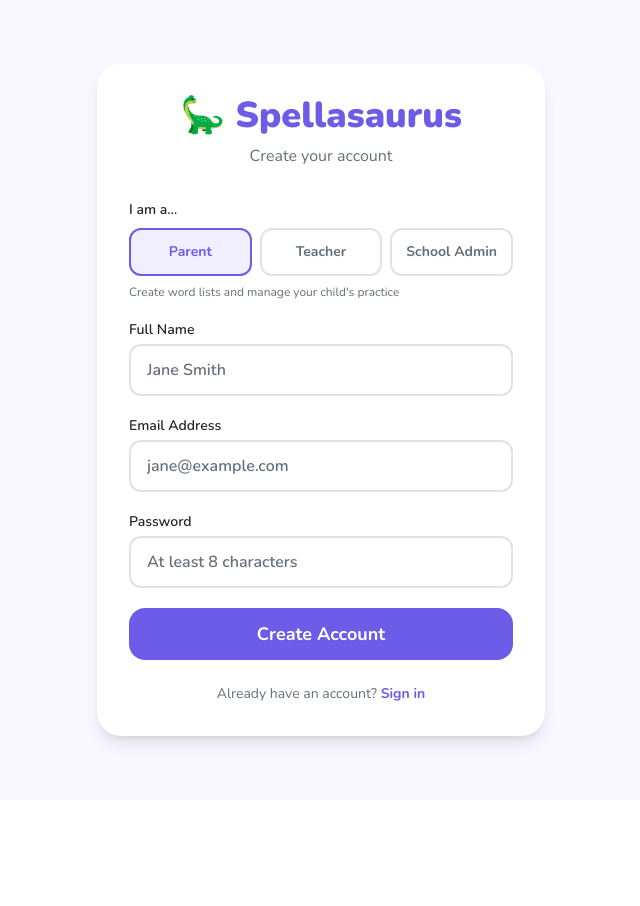
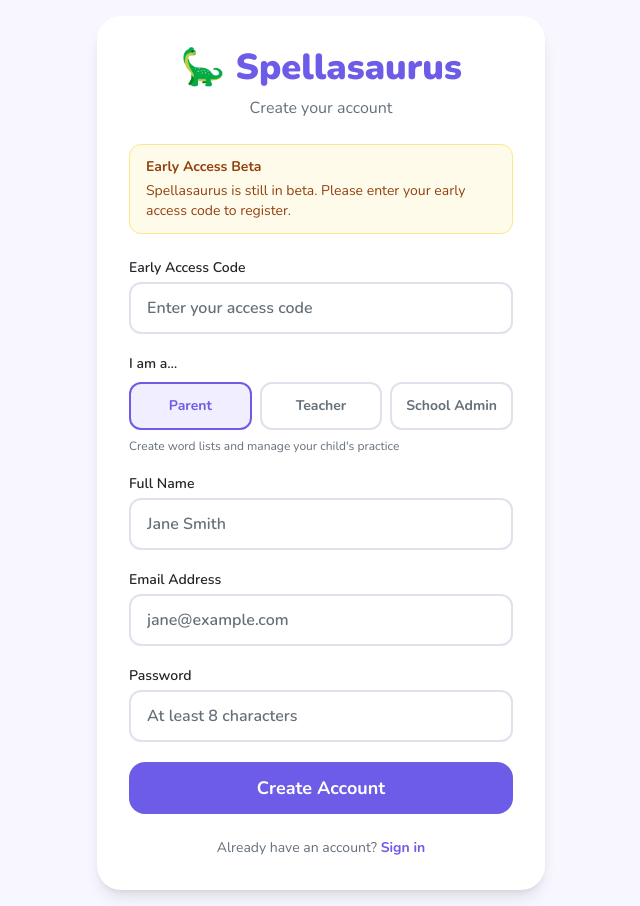
Before and after one commit to jameshiscott/spellasaurus-web, a Next.js app: page /register in a window 1280 px wide. Shown: the whole page, without its empty margins (319-959 px from the left). Before the commit the page ends 800 px from the top, so only its background shows below. Built offline with nearby package versions, Linux system fonts and the light colour scheme.

Commit message:
Add beta tag and login

```diff
--- a/src/app/(auth)/register/page.tsx
+++ b/src/app/(auth)/register/page.tsx
@@ -10,6 +10,7 @@ import { createClient } from "@/lib/supabase/client";
 import { USER_ROLES, TABLES } from "@/lib/constants";
 
 const registerSchema = z.object({
+  accessCode: z.string().min(1, "Early access code is required"),
   fullName: z.string().min(2, "Full name must be at least 2 characters"),
   email: z.string().email("Please enter a valid email address"),
   password: z.string().min(8, "Password must be at least 8 characters"),
@@ -48,11 +49,23 @@ export default function RegisterPage() {
 
   const selectedRole = watch("role");
 
-  const onSubmit = async ({ fullName, email, password, role }: RegisterForm) => {
+  const onSubmit = async ({ accessCode, fullName, email, password, role }: RegisterForm) => {
     setError(null);
     setLoading(true);
 
     try {
+      // Validate early access code server-side
+      const codeRes = await fetch("/api/auth/verify-access-code", {
+        method: "POST",
+        headers: { "Content-Type": "application/json" },
+        body: JSON.stringify({ code: accessCode }),
+      });
+      const codeData = await codeRes.json();
+      if (!codeData.valid) {
+        setError(codeData.error ?? "Invalid early access code");
+        return;
+      }
+
       const supabase = createClient();
 
       const { data, error: signUpError } = await supabase.auth.signUp({
@@ -99,12 +112,39 @@ export default function RegisterPage() {
 
   return (
     <div className="bg-white rounded-3xl shadow-lg p-8">
-      <div className="text-center mb-8">
+      <div className="text-center mb-6">
         <h1 className="text-4xl font-black text-brand-500">🦕 Spellasaurus</h1>
         <p className="text-muted-foreground mt-2">Create your account</p>
       </div>
 
+      <div className="rounded-xl bg-amber-50 border border-amber-200 px-4 py-3 text-sm text-amber-800 mb-6">
+        <p className="font-bold">Early Access Beta</p>
+        <p className="mt-1">
+          Spellasaurus is still in beta. Please enter your early access code to register.
+        </p>
+      </div>
+
       <form onSubmit={handleSubmit(onSubmit)} className="space-y-5">
+        {/* Early access code */}
+        <div className="space-y-1">
+          <label
+            htmlFor="accessCode"
+            className="block text-sm font-semibold text-foreground"
+          >
+            Early Access Code
+          </label>
+          <input
+            id="accessCode"
+            type="text"
+            placeholder="Enter your access code"
+            className="w-full rounded-xl border-2 border-border px-4 py-3 font-semibold placeholder:text-muted-foreground focus:border-brand-500 focus:outline-none transition-colors"
+            {...register("accessCode")}
+          />
+          {errors.accessCode && (
+            <p className="text-sm text-danger">{errors.accessCode.message}</p>
+          )}
+        </div>
+
         {/* Role selector */}
         <div className="space-y-2">
           <label className="block text-sm font-semibold text-foreground">
--- /dev/null
+++ b/src/app/api/auth/verify-access-code/route.ts
@@ -0,0 +1,38 @@
+import { NextResponse } from "next/server";
+import { z } from "zod";
+
+const EARLY_ACCESS_CODE = process.env.EARLY_ACCESS_CODE ?? "Spellingisfun!";
+
+const Schema = z.object({
+  code: z.string().min(1, "Access code is required"),
+});
+
+export async function POST(request: Request) {
+  try {
+    const body = await request.json();
+    const parsed = Schema.safeParse(body);
+
+    if (!parsed.success) {
+      return NextResponse.json(
+        { valid: false, error: "Access code is required" },
+        { status: 400 }
+      );
+    }
+
+    const valid = parsed.data.code === EARLY_ACCESS_CODE;
+
+    if (!valid) {
+      return NextResponse.json(
+        { valid: false, error: "Invalid early access code" },
+        { status: 403 }
+      );
+    }
+
+    return NextResponse.json({ valid: true });
+  } catch {
+    return NextResponse.json(
+      { valid: false, error: "Something went wrong" },
+      { status: 500 }
+    );
+  }
+}
```
Also changed, not shown: 1 other file (tests, documents, lock files or other folders).
